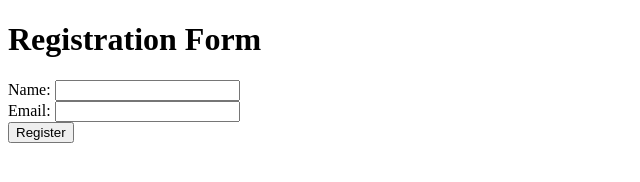
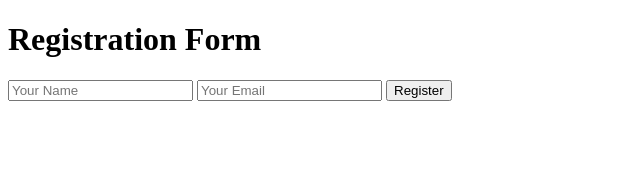
Before and after one commit to goldibabu14/wd201, a website: page http-server/registration.html in a window 1280 px wide. Shown: the whole page, without its empty margins (0-640 px from the left). Drawn offline with Linux system fonts and the light colour scheme.

Commit message:
Added link

```diff
--- a/http-server/registration.html
+++ b/http-server/registration.html
@@ -3,10 +3,11 @@
 <head><title>Registration</title></head>
 <body>
   <h1>Registration Form</h1>
-  <form>
-    <label>Name: <input type="text" name="name" /></label><br/>
-    <label>Email: <input type="email" name="email" /></label><br/>
-    <button type="submit">Register</button>
-  </form>
+ <form action="/register" method="POST">
+  <input type="text" name="name" placeholder="Your Name" required>
+  <input type="email" name="email" placeholder="Your Email" required>
+  <button type="submit">Register</button>
+</form>
+
 </body>
 </html>
```
Also changed, not shown: http-server/home.html (+3 -0 lines).
